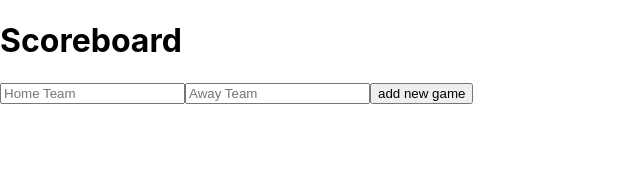
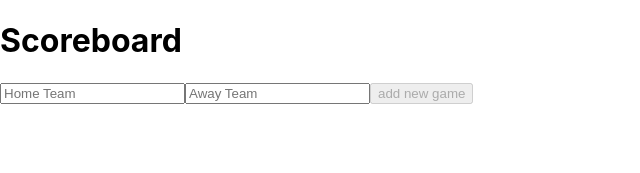
Before and after one commit to jimlim14/sportradar-coding-exercise, a React (Create React App) app: page / in a window 1280 px wide. Shown: the top 173 px of the page, without its empty margins (0-640 px from the left). Built offline with nearby package versions, Linux system fonts and the light colour scheme.

Commit message:
added buttonDisable function to pass the tests

```diff
--- a/src/components/scoreboard/Scoreboard.jsx
+++ b/src/components/scoreboard/Scoreboard.jsx
@@ -17,11 +17,15 @@ function Scoreboard() {
 		}));
 	}
 
+	function buttonDisable() {
+		return game.homeTeam && game.awayTeam ? false : true;
+	}
+
 	return (
 		<>
 			<h1>Scoreboard</h1>
 			<div>
-				<form action='' onSubmit={''}>
+				<form action=''>
 					<input
 						type='text'
 						placeholder='Home Team'
@@ -36,7 +40,7 @@ function Scoreboard() {
 						value={game.awayTeam}
 						onChange={handleChange}
 					/>
-					<button>add new game</button>
+					<button disabled={buttonDisable()}>add new game</button>
 				</form>
 			</div>
 		</>
```
